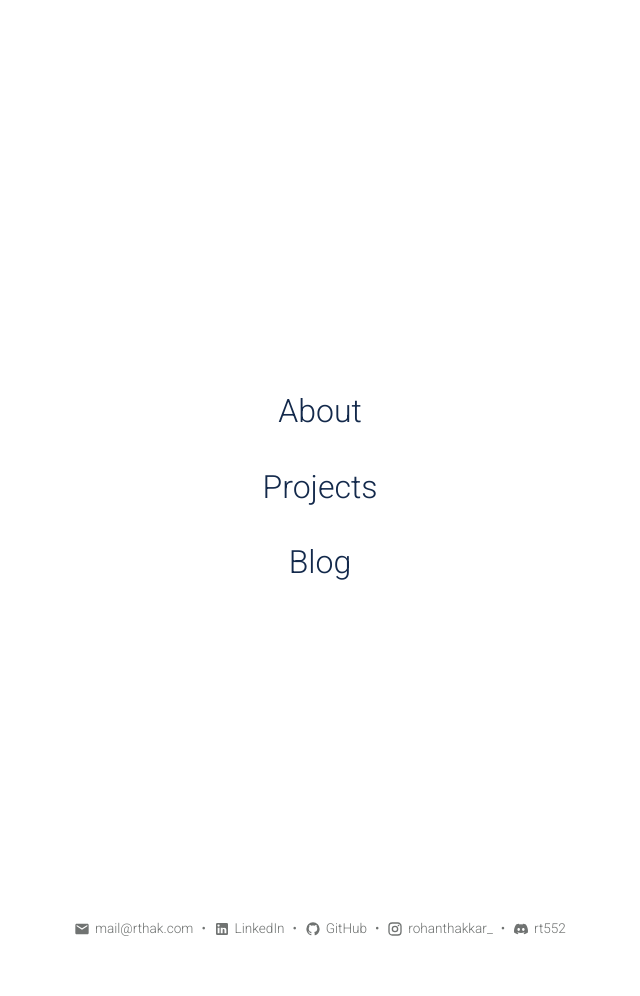
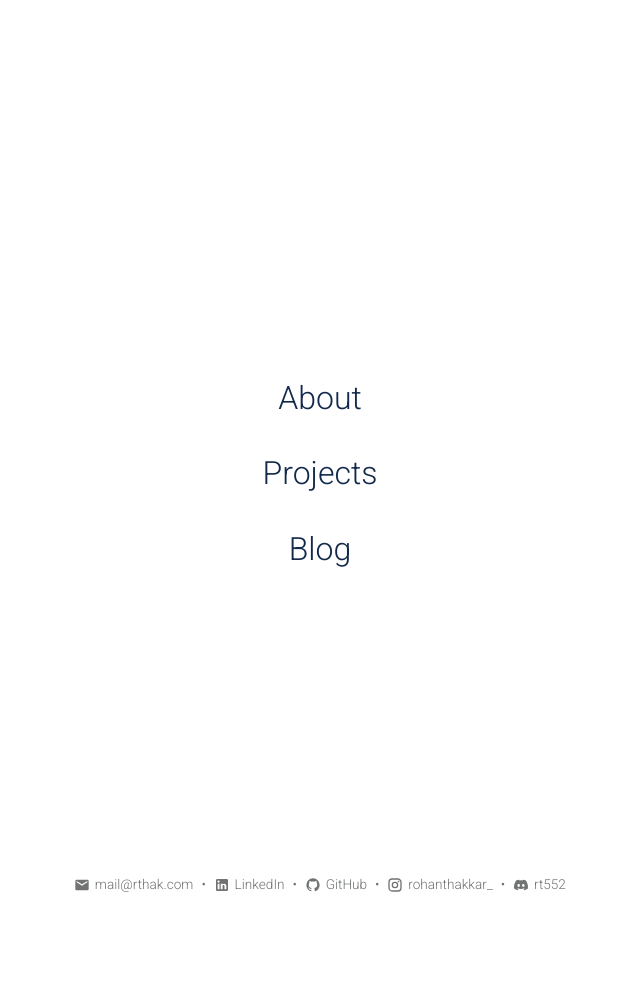
Before and after one commit to r-thak/r-thak.github.io, a Jekyll site: the page built from index.markdown, in a window 1280 px wide. Shown: the whole page, without its empty margins (320-960 px from the left). Built offline with Jekyll 4.4.1, drawn with Linux system fonts in a browser that asks for light colours.

Commit message:
Fix home page layout and toggle zoom behavior
- Change home-landing from space-between to center justify
- Remove flex: 1 from nav links, use fixed margin-bottom: 3rem
- Position footer absolutely at bottom: 0.25rem for minimal spacing
- Remove all top/bottom padding from home-landing container
- Reverse toggle button zoom: starts at 120%, zooms out to 100% on hover
- Update JavaScript to set initial background-size to 120%
- Eliminates excess white space above/below nav links and contact footer

```diff
--- a/_layouts/default.html
+++ b/_layouts/default.html
@@ -83,11 +83,11 @@
       function updateToggleButton(theme) {
         if (theme === 'dark') {
           themeToggle.style.backgroundImage = 'url({{ "/assets/msun.webp" | relative_url }})';
-          themeToggle.style.backgroundSize = 'cover';
+          themeToggle.style.backgroundSize = '120%';
           themeToggle.style.filter = 'blur(1px)';
         } else {
           themeToggle.style.backgroundImage = 'url({{ "/assets/mmoon.webp" | relative_url }})';
-          themeToggle.style.backgroundSize = 'cover';
+          themeToggle.style.backgroundSize = '120%';
           themeToggle.style.filter = 'blur(0.6px)';
         }
       }
--- a/assets/css/main.scss
+++ b/assets/css/main.scss
@@ -70,20 +70,19 @@ body {
 .home-landing {
   display: flex;
   flex-direction: column;
-  justify-content: space-between;
+  justify-content: center;
   align-items: center;
   height: 100vh;
   max-height: 100vh;
   overflow: hidden;
-  padding: 0.5rem 2rem 0;
+  padding: 0 2rem 0;
 
   .home-nav-landing {
     display: flex;
     flex-direction: column;
     gap: 1.5rem;
     align-items: center;
-    flex: 1;
-    justify-content: center;
+    margin-bottom: 3rem;
 
     .home-link-landing {
       font-size: 2rem;
@@ -99,7 +98,8 @@ body {
   }
 
   .home-footer-landing {
-    padding-bottom: 0.5rem;
+    position: absolute;
+    bottom: 0.25rem;
 
     .contact-links-small {
       display: flex;
@@ -148,13 +148,13 @@ body {
   margin-left: 2rem;
   min-width: 70px;
   height: 38px;
-  background-size: cover;
+  background-size: 120%;
   background-position: center;
   overflow: hidden;
 
   &:hover {
     border-color: var(--accent-color);
-    background-size: 120%;
+    background-size: 100%;
   }
 }
 
```
